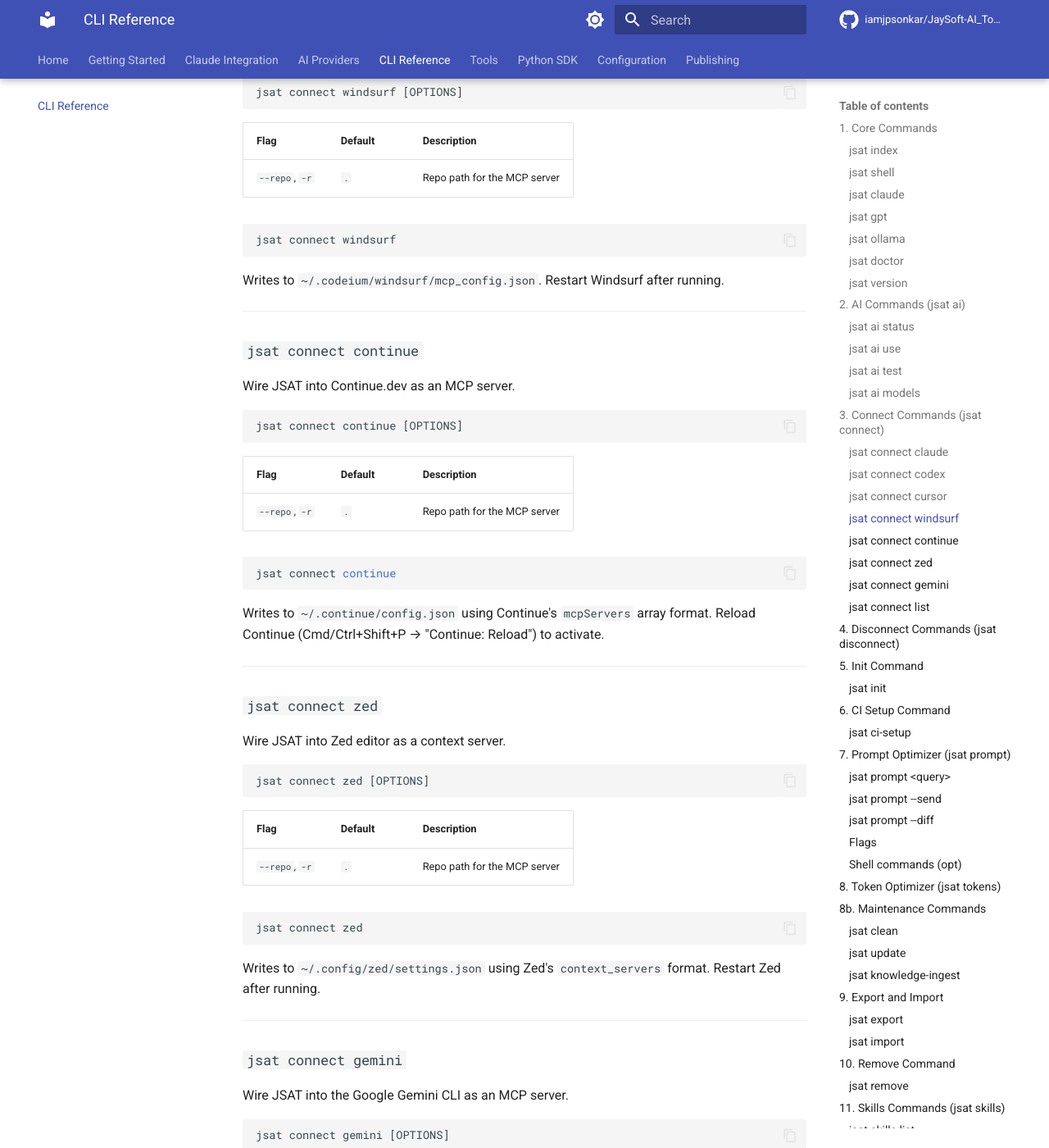
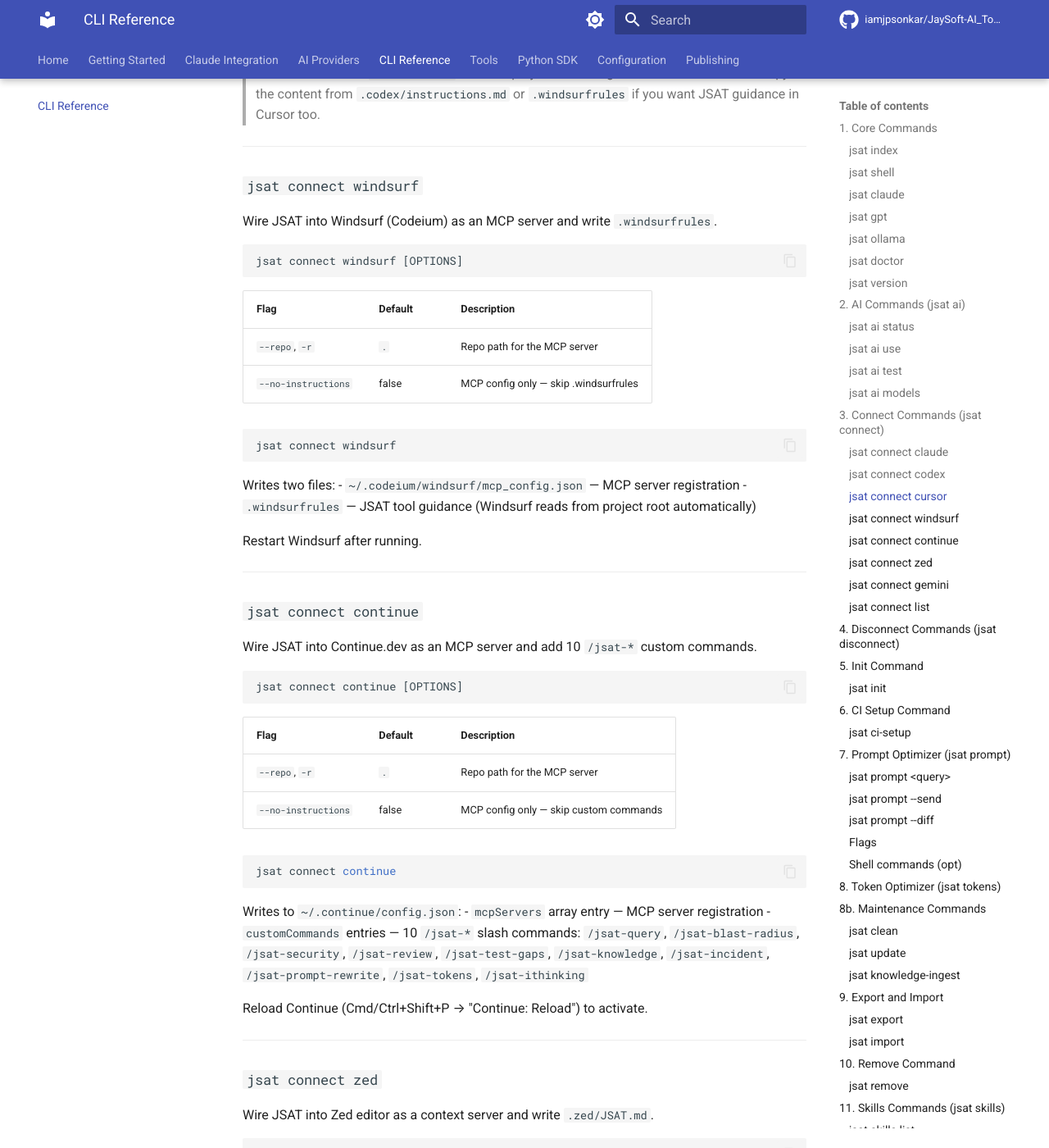
Before and after one commit to iamjpsonkar/JaySoft-AI_Tools, an MkDocs documentation site: the page built from docs/cli-reference.md, in a window 1280 px wide and 1400 px high, scrolled down 7202 px. Shown: the whole window at 82% size. Built offline with MkDocs 1.6.1 and Material for MkDocs 9.7.7, drawn with Linux system fonts in a browser that asks for light colours; comment, search, counter and statistics services are not loaded; some of the changed text lies outside the part shown.

Commit message:
docs: update connect commands with instructions/guidance file details

````diff
--- a/docs/cli-reference.md
+++ b/docs/cli-reference.md
@@ -274,7 +274,7 @@
 
 ### `jsat connect codex`
 
-Wire JSAT into the OpenAI Codex CLI as an MCP server.
+Wire JSAT into the OpenAI Codex CLI as an MCP server and write agent instructions.
 
 ```
 jsat connect codex [OPTIONS]
@@ -282,13 +282,18 @@
 
 | Flag | Default | Description |
 |------|---------|-------------|
-| `--scope`, `-s` | `project` | `project` → `.codex/config.json` \| `global` → `~/.codex/config.json` |
+| `--scope`, `-s` | `project` | `project` → `.codex/` \| `global` → `~/.codex/` |
 | `--repo`, `-r` | `.` | Repo path passed to the MCP server |
+| `--no-instructions` | false | MCP config only — skip instructions.md |
 
 ```bash
 jsat connect codex                          # project scope
 jsat connect codex --scope global           # global
 ```
+
+Writes two files:
+- `.codex/config.json` — MCP server registration
+- `.codex/instructions.md` — JSAT tool guidance (Codex reads at startup)
 
 ---
 
@@ -310,11 +315,13 @@
 
 Writes to `~/.cursor/mcp.json`. Restart Cursor after running.
 
+> **Note:** Cursor reads `.cursorrules` from the project root as agent instructions. You can copy the content from `.codex/instructions.md` or `.windsurfrules` if you want JSAT guidance in Cursor too.
+
 ---
 
 ### `jsat connect windsurf`
 
-Wire JSAT into Windsurf (Codeium) as an MCP server.
+Wire JSAT into Windsurf (Codeium) as an MCP server and write `.windsurfrules`.
 
 ```
 jsat connect windsurf [OPTIONS]
@@ -323,18 +330,23 @@
 | Flag | Default | Description |
 |------|---------|-------------|
 | `--repo`, `-r` | `.` | Repo path for the MCP server |
+| `--no-instructions` | false | MCP config only — skip .windsurfrules |
 
 ```bash
 jsat connect windsurf
 ```
 
-Writes to `~/.codeium/windsurf/mcp_config.json`. Restart Windsurf after running.
+Writes two files:
+- `~/.codeium/windsurf/mcp_config.json` — MCP server registration
+- `.windsurfrules` — JSAT tool guidance (Windsurf reads from project root automatically)
+
+Restart Windsurf after running.
 
 ---
 
 ### `jsat connect continue`
 
-Wire JSAT into Continue.dev as an MCP server.
+Wire JSAT into Continue.dev as an MCP server and add 10 `/jsat-*` custom commands.
 
 ```
 jsat connect continue [OPTIONS]
@@ -343,18 +355,26 @@
 | Flag | Default | Description |
 |------|---------|-------------|
 | `--repo`, `-r` | `.` | Repo path for the MCP server |
+| `--no-instructions` | false | MCP config only — skip custom commands |
 
 ```bash
 jsat connect continue
 ```
 
-Writes to `~/.continue/config.json` using Continue's `mcpServers` array format. Reload Continue (Cmd/Ctrl+Shift+P → "Continue: Reload") to activate.
+Writes to `~/.continue/config.json`:
+- `mcpServers` array entry — MCP server registration
+- `customCommands` entries — 10 `/jsat-*` slash commands:
+  `/jsat-query`, `/jsat-blast-radius`, `/jsat-security`, `/jsat-review`,
+  `/jsat-test-gaps`, `/jsat-knowledge`, `/jsat-incident`,
+  `/jsat-prompt-rewrite`, `/jsat-tokens`, `/jsat-ithinking`
+
+Reload Continue (Cmd/Ctrl+Shift+P → "Continue: Reload") to activate.
 
 ---
 
 ### `jsat connect zed`
 
-Wire JSAT into Zed editor as a context server.
+Wire JSAT into Zed editor as a context server and write `.zed/JSAT.md`.
 
 ```
 jsat connect zed [OPTIONS]
@@ -363,18 +383,23 @@
 | Flag | Default | Description |
 |------|---------|-------------|
 | `--repo`, `-r` | `.` | Repo path for the MCP server |
+| `--no-instructions` | false | Context server only — skip .zed/JSAT.md |
 
 ```bash
 jsat connect zed
 ```
 
-Writes to `~/.config/zed/settings.json` using Zed's `context_servers` format. Restart Zed after running.
+Writes two files:
+- `~/.config/zed/settings.json` — `context_servers` registration
+- `.zed/JSAT.md` — JSAT tool guidance (project context for Zed)
+
+Restart Zed after running.
 
 ---
 
 ### `jsat connect gemini`
 
-Wire JSAT into the Google Gemini CLI as an MCP server.
+Wire JSAT into the Google Gemini CLI as an MCP server and write `GEMINI.md`.
 
 ```
 jsat connect gemini [OPTIONS]
@@ -383,12 +408,17 @@
 | Flag | Default | Description |
 |------|---------|-------------|
 | `--repo`, `-r` | `.` | Repo path for the MCP server |
+| `--no-instructions` | false | MCP config only — skip GEMINI.md |
 
 ```bash
 jsat connect gemini
 ```
 
-Writes to `~/.gemini/settings.json`. Restart Gemini CLI after running.
+Writes two files:
+- `~/.gemini/settings.json` — MCP server registration
+- `GEMINI.md` — JSAT tool guidance (Gemini CLI reads from project root automatically)
+
+Restart Gemini CLI after running.
 
 ---
 
````
Also changed, not shown: README.md (+16 -12 lines).
